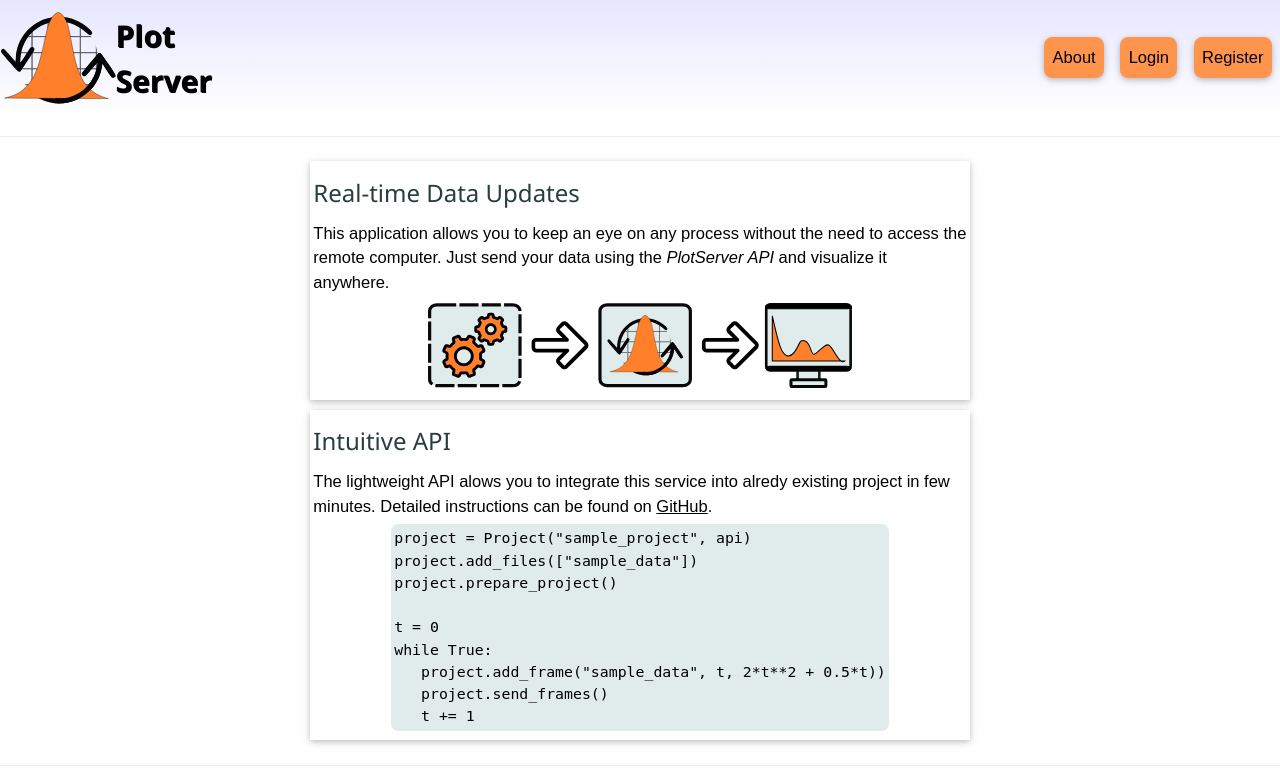
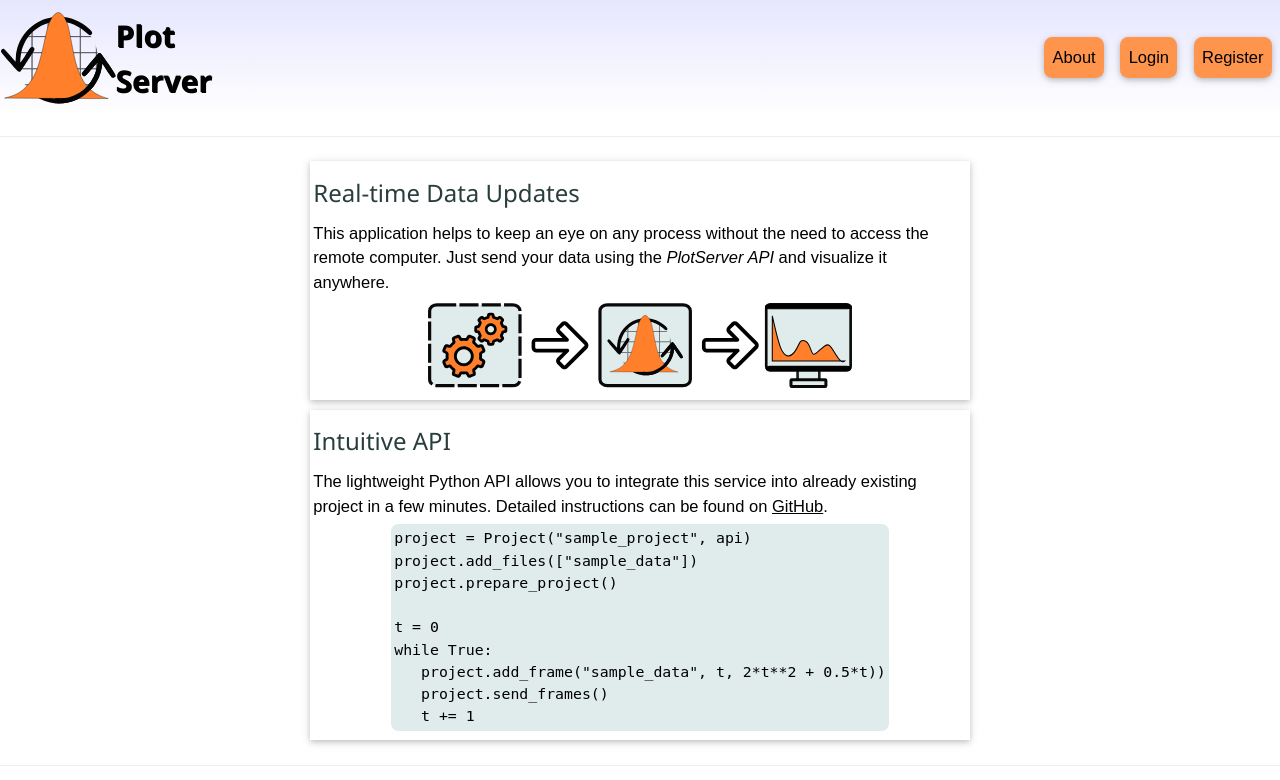
Before and after one commit to alartum/plot-server, a Flask app: page / in a window 1280 px wide. Shown: the top 780 px of the page. Run offline with Flask 2, Linux system fonts and the light colour scheme.

Commit message:
Fixed typos

```diff
--- a/page-server/app/templates/about.html
+++ b/page-server/app/templates/about.html
@@ -5,7 +5,7 @@
 <div class="about-card">
 <div>
 <h3 class="subheader">Real-time Data Updates</h3>
-This application allows you to keep an eye on any process without the need to access the remote computer. Just send your data using the <i>PlotServer API</i> and visualize it anywhere.
+This application helps to keep an eye on any process without the need to access the remote computer. Just send your data using the <i>PlotServer API</i> and visualize it anywhere.
 </div>
 <div class="img-container">
 <img src="static/img/art.svg">
@@ -14,7 +14,7 @@ This application allows you to keep an eye on any process without the need to ac
 <div class="about-card">
 <div>
 <h3 class="subheader">Intuitive API</h3>
-The lightweight API alows you to integrate this service into alredy existing project in few minutes. Detailed instructions can be found on <a href="https://github.com/alartum/plot-server-api">GitHub</a>.
+The lightweight Python API allows you to integrate this service into already existing project in a few minutes. Detailed instructions can be found on <a href="https://github.com/alartum/plot-server-api">GitHub</a>.
 </div>
 <div class="code-preview">
 <code>
--- a/page-server/config.py
+++ b/page-server/config.py
@@ -8,4 +8,4 @@ class Config(object):
     STATIC_FOLDER = os.path.normpath(basedir+ "/../static")
     PROTECTED_FOLDER = os.path.normpath(basedir+"/../protected")
     PORT = 8000
-    DEBUG = True
+    DEBUG = False
```
